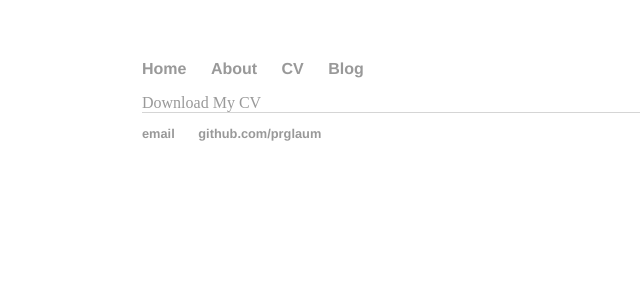
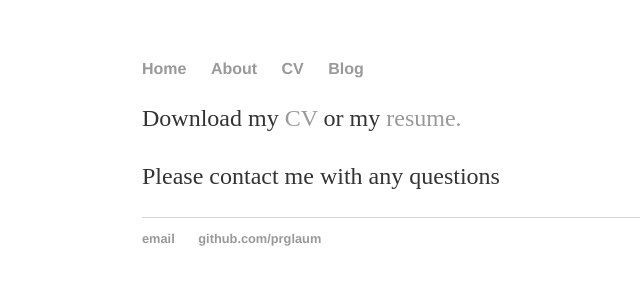
Before and after one commit to prglaum/prglaum.github.io, a Jekyll site: the page built from cv/index.html, in a window 1280 px wide. Shown: the top 300 px of the page, without its empty margins (50-690 px from the left). Built offline with Jekyll 4.4.1, drawn with Linux system fonts in a browser that asks for light colours.

Commit message:
Update index.html

```diff
--- a/cv/index.html
+++ b/cv/index.html
@@ -2,5 +2,5 @@
 layout: default
 title: Paul CV
 ---
-
-<a href="{{site.url}}/docs/Glaum-CV-2021new.pdf" download>Download My CV</a>
+<p>Download my <a href="{{site.url}}/docs/Glaum-CV-2021new.pdf" download> CV</a> or my <a href="{{site.url}}/docs/Resume_V3.1.pdf" download> resume.</a> </p>
+<p>Please contact me with any questions </p>
```
